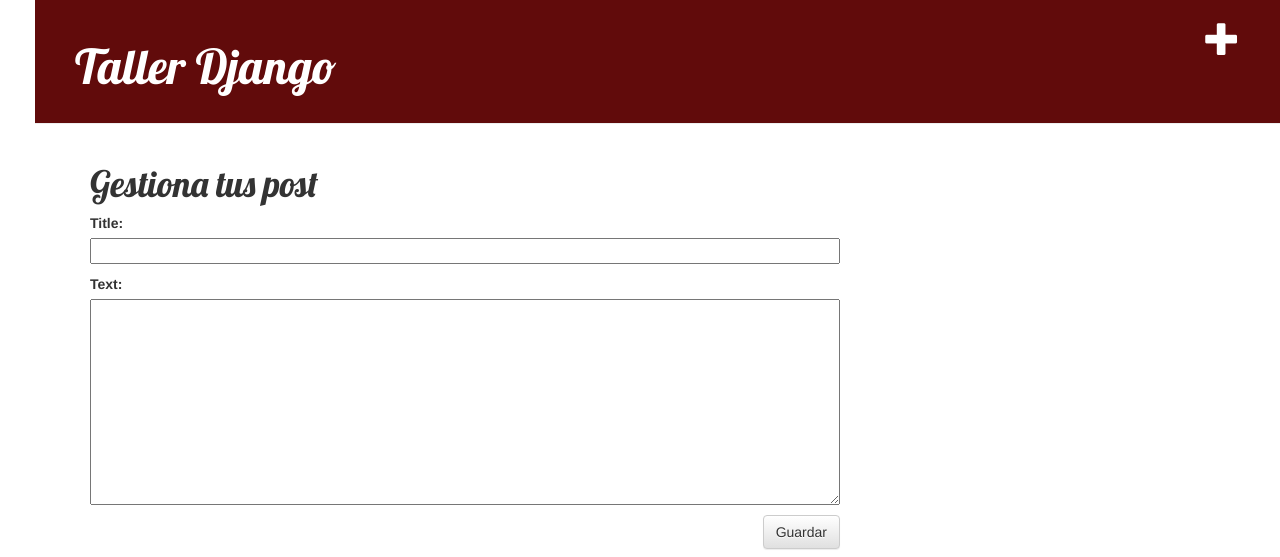
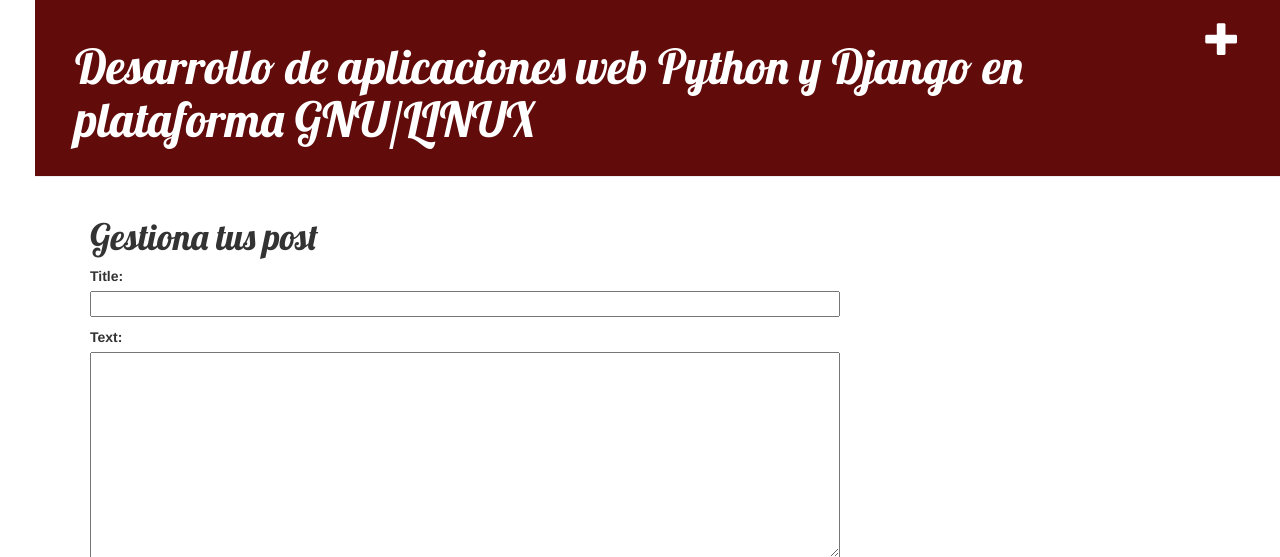
Before and after one commit to melvinfloresmajano/taller-django, a Django app: page /post/new/ in a window 1280 px wide. Shown: the top 557 px of the page. Run offline with Django 3.2, Linux system fonts and the light colour scheme; some libraries are stand-ins or nearby versions.

Commit message:
Modificacion de platilla base

```diff
--- a/blog/templates/blog/base.html
+++ b/blog/templates/blog/base.html
@@ -10,7 +10,7 @@
        <body>
         <div class="page-header">
             <a href="{% url 'blog.views.post_new' %}" class="top-menu"><span class="glyphicon glyphicon-plus"></span></a>
-            <h1><a href="/">Taller Django</a></h1>
+            <h1><a href="/">Desarrollo de aplicaciones web Python y Django en plataforma GNU/LINUX</a></h1>
         </div>
         <div class="content container">
             <div class="row">
```
